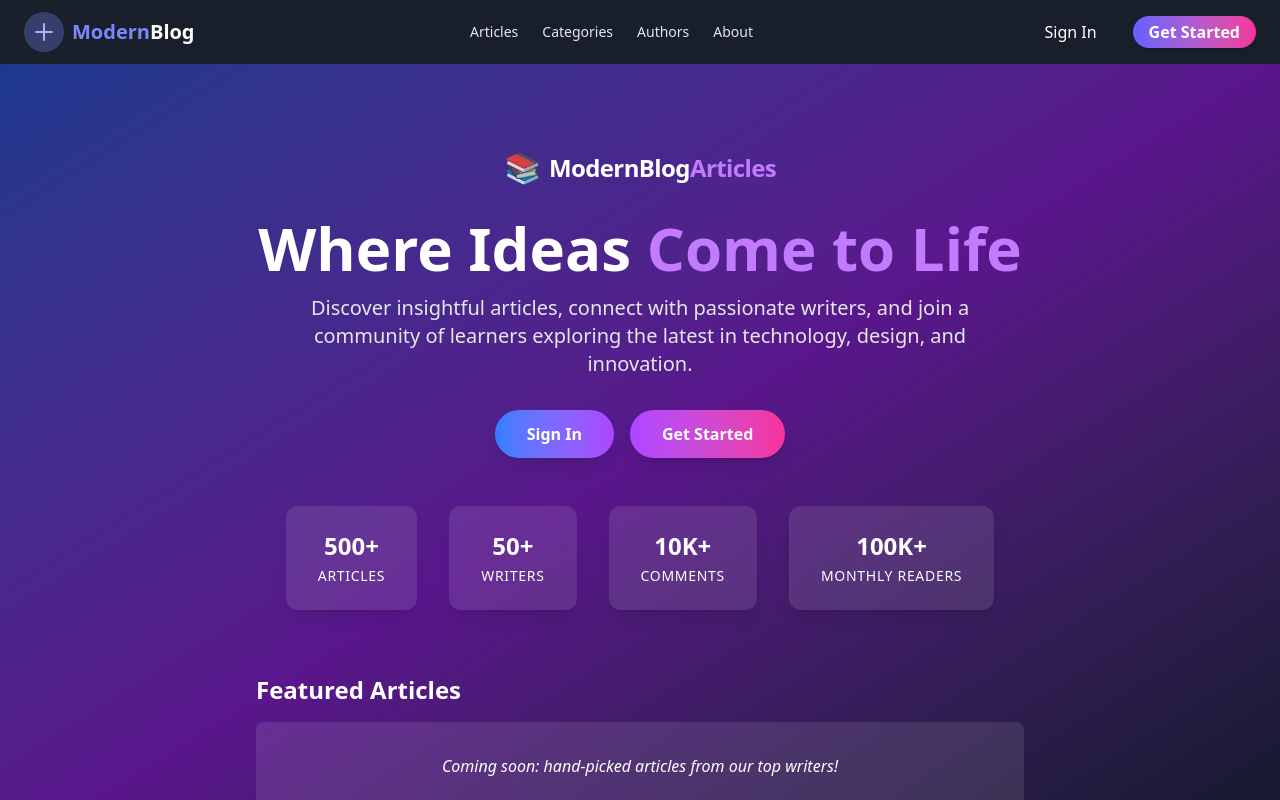
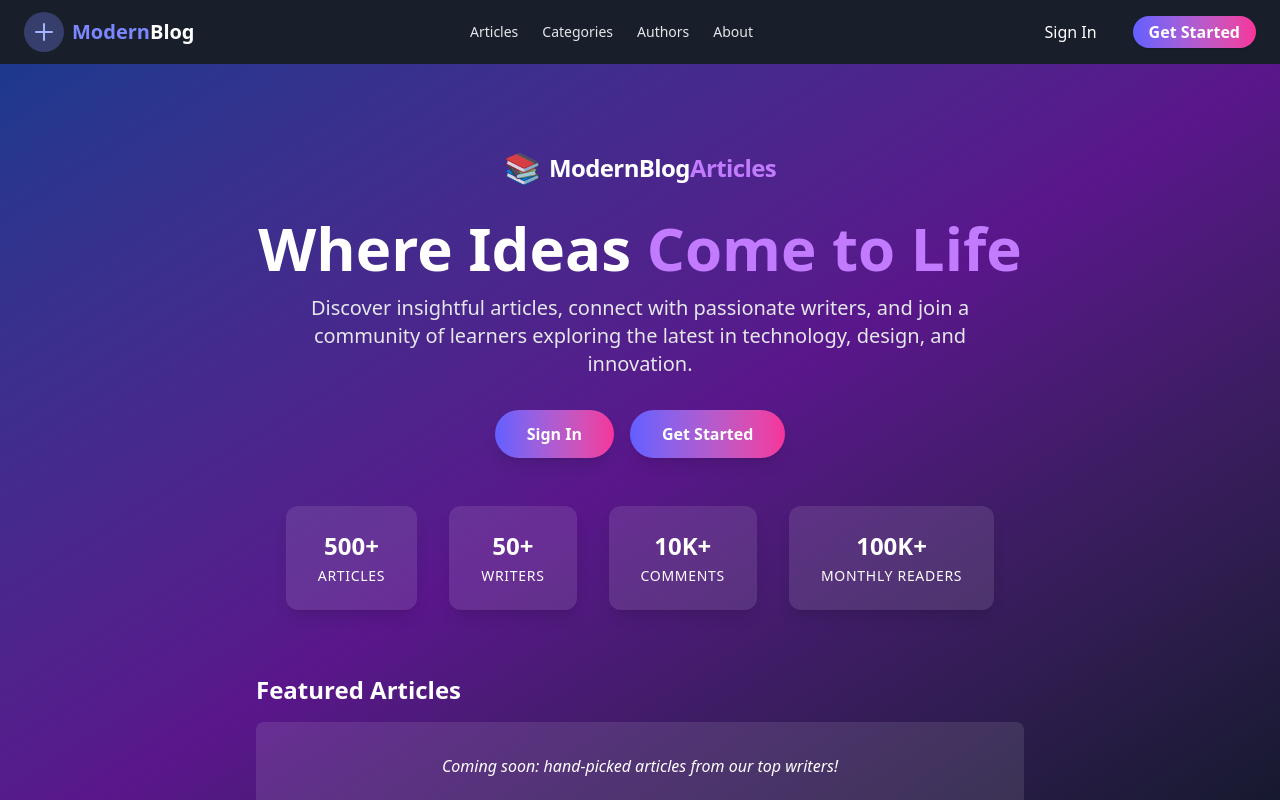
Before and after one commit to JBRIL43/blog-react, a React (Vite) app: page / in a window 1280 px wide. Shown: the top 800 px of the page. Built offline with nearby package versions, Linux system fonts and the light colour scheme.

Commit message:
adding button component and replacing the button with the component for reusablity

```diff
--- /dev/null
+++ b/src/components/Button.jsx
@@ -0,0 +1,25 @@
+import React from "react";
+
+const Button = ({
+  type = "button",
+  className = "",
+  disabled = false,
+  loading = false,
+  onClick,
+  children,
+  ...props
+}) => {
+  return (
+    <button
+      type={type}
+      className={`flex-1 py-2 bg-gradient-to-r from-indigo-500 to-pink-500 text-white rounded font-semibold shadow-lg hover:from-indigo-600 hover:to-pink-600 transition-colors disabled:opacity-60 ${className}`}
+      disabled={disabled || loading}
+      onClick={onClick}
+      {...props}
+    >
+      {loading ? "Loading..." : children}
+    </button>
+  );
+};
+
+export default Button;
--- a/src/components/Header.jsx
+++ b/src/components/Header.jsx
@@ -2,6 +2,7 @@
 import React from "react";
 import { Link } from "react-router-dom";
 import { useSelector } from "react-redux";
+import Button from "./Button";
 
 const Header = () => {
     const { user } = useSelector((state) => state.auth);
@@ -92,12 +93,12 @@ const Header = () => {
                         <span className="text-white font-semibold">
                             {localStorage.getItem("user")?.name}
                         </span>
-                        <button
+                          <Button
                             onClick={handleLogout}
                             className="ml-2 bg-red-500 hover:bg-red-600 text-white px-3 py-1 rounded transition"
                         >
                             Log Out
-                        </button>
+                        </Button>
                     </div>
                 )}
             </div>
--- a/src/pages/Home.jsx
+++ b/src/pages/Home.jsx
@@ -1,5 +1,6 @@
 import React from "react";
 import { Link } from "react-router-dom";
+import Button from "../components/Button";
 
 const Home = () => {
   return (
@@ -32,26 +33,21 @@ const Home = () => {
 
       {/* Animated Heading */}
       <h1 className="text-5xl md:text-6xl font-extrabold text-white text-center mb-4 animate-fadeInUp">
-                Where Ideas{" "}
-                <span className="text-purple-400">Come to Life</span>
+        Where Ideas <span className="text-purple-400">Come to Life</span>
       </h1>
       <p className="text-lg md:text-xl text-gray-200 text-center mb-8 max-w-2xl animate-fadeInUp delay-100">
-                Discover insightful articles, connect with passionate writers,
-                and join a community of learners exploring the latest in
-                technology, design, and innovation.
+        Discover insightful articles, connect with passionate writers, and join
+        a community of learners exploring the latest in technology, design, and
+        innovation.
       </p>
       <div className="flex space-x-4 mb-12 animate-fadeInUp delay-200">
-                <Link
-                    to="/login"
-                    className="px-8 py-3 bg-gradient-to-r from-blue-500 to-purple-500 text-white rounded-full font-semibold shadow-lg hover:scale-105 hover:from-purple-500 hover:to-blue-500 transition-transform duration-300"
-                >
-                    Sign In
+        <Link to="/login">
+          <Button className="px-8 py-3 rounded-full font-semibold shadow-lg hover:scale-105 transition-transform duration-300">Sign In</Button>
         </Link>
-                <Link
-                    to="/register"
-                    className="px-8 py-3 bg-gradient-to-r from-purple-500 to-pink-500 text-white rounded-full font-semibold shadow-lg hover:scale-105 hover:from-pink-500 hover:to-purple-500 transition-transform duration-300"
-                >
+        <Link to="/register">
+          <Button className="px-8 py-3 rounded-full font-semibold shadow-lg hover:scale-105 transition-transform duration-300">
             Get Started
+          </Button>
         </Link>
       </div>
 
@@ -59,21 +55,15 @@ const Home = () => {
       <div className="flex flex-wrap justify-center gap-8 mb-16 animate-fadeInUp delay-300">
         <div className="bg-white/10 rounded-xl px-8 py-6 text-center text-white shadow-lg">
           <div className="text-2xl font-bold mb-1">500+</div>
-                    <div className="text-sm uppercase tracking-wider">
-                        Articles
-                    </div>
+          <div className="text-sm uppercase tracking-wider">Articles</div>
         </div>
         <div className="bg-white/10 rounded-xl px-8 py-6 text-center text-white shadow-lg">
           <div className="text-2xl font-bold mb-1">50+</div>
-                    <div className="text-sm uppercase tracking-wider">
-                        Writers
-                    </div>
+          <div className="text-sm uppercase tracking-wider">Writers</div>
         </div>
         <div className="bg-white/10 rounded-xl px-8 py-6 text-center text-white shadow-lg">
           <div className="text-2xl font-bold mb-1">10K+</div>
-                    <div className="text-sm uppercase tracking-wider">
-                        Comments
-                    </div>
+          <div className="text-sm uppercase tracking-wider">Comments</div>
         </div>
         <div className="bg-white/10 rounded-xl px-8 py-6 text-center text-white shadow-lg">
           <div className="text-2xl font-bold mb-1">100K+</div>
--- a/src/pages/Login.jsx
+++ b/src/pages/Login.jsx
@@ -3,6 +3,7 @@ import api from "../services/api";
 import { useNavigate } from "react-router-dom";
 import { useDispatch } from "react-redux";
 import { setToken } from "../features/authSlice";
+import Button from "../components/Button";
 
 const Login = () => {
     const [email, setEmail] = useState("");
@@ -81,13 +82,13 @@ const Login = () => {
                     onChange={(e) => setPassword(e.target.value)}
                     required
                 />
-                <button
+                <Button
                     type="submit"
                     className="w-full bg-gradient-to-r from-blue-500 to-purple-500 text-white py-2 rounded-full font-semibold shadow-lg hover:scale-105 transition-transform duration-300"
                     disabled={loading}
                 >
                     {loading ? "Logging in..." : "Login"}
-                </button>
+                </Button>
             </form>
 
             {/* Custom Animations */}
--- a/src/pages/PostDetails.jsx
+++ b/src/pages/PostDetails.jsx
@@ -3,6 +3,7 @@ import { useParams, Link } from "react-router-dom";
 import api from "../services/api";
 import { useSelector, useDispatch } from "react-redux";
 import { setComments, setLoading, setError } from "../features/commentsSlice";
+import Button from "../components/Button";
 
 const PostDetails = () => {
     const { id } = useParams();
@@ -133,26 +134,12 @@ const PostDetails = () => {
                 </div>
                 {/* Like & Share */}
                 <div className="flex items-center gap-3 mb-4">
-                    <button
+                    <Button
                         onClick={handleLike}
-                        className="flex items-center gap-1 text-pink-400 hover:text-pink-600 font-semibold focus:outline-none"
+                        disabled={!token}
                     >
-                        <svg
-                            className="h-5 w-5"
-                            fill="none"
-                            viewBox="0 0 24 24"
-                            stroke="currentColor"
-                        >
-                            <path
-                                strokeLinecap="round"
-                                strokeLinejoin="round"
-                                strokeWidth={2}
-                                d="M14 10h4.764a2 2 0 011.789 2.894l-3.764 7.528A2 2 0 0115 22H9a2 2 0 01-1.789-1.106l-3.764-7.528A2 2 0 014.236 10H9m5 0V5a3 3 0 00-6 0v5m6 0H9"
-                            />
-                        </svg>
-                        {post.likes || 0} Like
-                        {(post.likes || 0) !== 1 ? "s" : ""}
-                    </button>
+                        {post.likes || 0} Likes
+                    </Button>
                     {/* Add share button if needed */}
                 </div>
                 {/* Cover Image */}
@@ -235,15 +222,13 @@ const PostDetails = () => {
                                 }
                                 disabled={commentLoading}
                             />
-                            <button
+                            <Button
                                 type="submit"
                                 className="bg-indigo-500 hover:bg-indigo-600 text-white px-4 py-2 rounded-lg font-semibold transition-colors disabled:opacity-60"
-                                disabled={
-                                    commentLoading || !commentInput.trim()
-                                }
+                                disabled={commentLoading || !commentInput.trim()}
                             >
                                 {commentLoading ? "Posting..." : "Post Comment"}
-                            </button>
+                            </Button>
                         </form>
                     ) : (
                         <div className="mb-6 text-gray-300">
```
Also changed, not shown: src/pages/ViewPosts.jsx (+46 -3 lines). Lines whose indentation alone changed are shown as unchanged.
